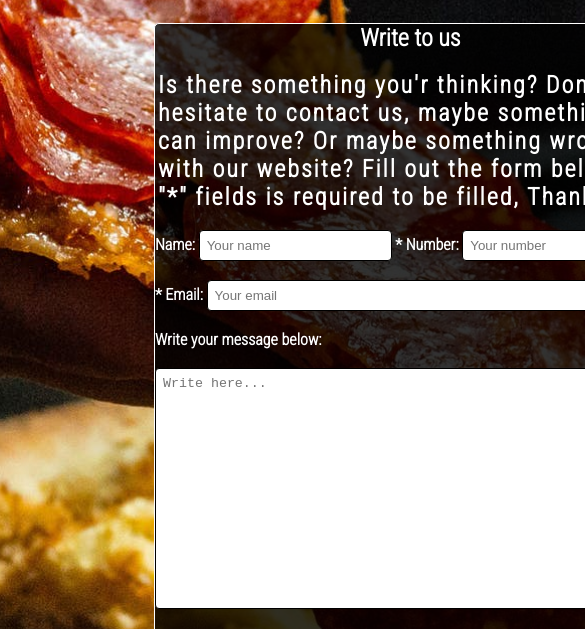
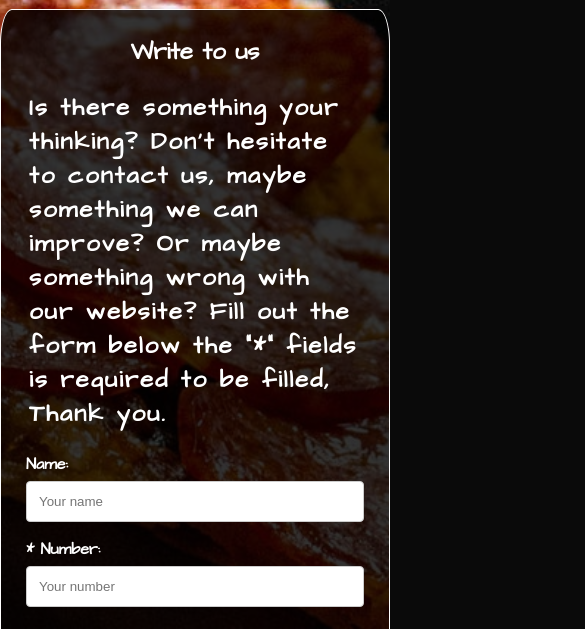
Before and after one commit to rebahama/Project-1, a plain HTML site: page contact.html in a window 390 px wide. Shown: the part 218-847 px from the top of the page, 585 px wide, since content can reach past the window. Drawn offline with nearby package versions, Linux system fonts and the light colour scheme.

Commit message:
fix small bugs

```diff
--- a/assets/css/style.css
+++ b/assets/css/style.css
@@ -16,10 +16,6 @@ body {
     display: flex;
     flex-direction: column;
     min-height: 100vh;
-
-
-
-
 }
 
 h1 {
@@ -87,8 +83,8 @@ margin-left: 15%;
 border: solid 1px;
 max-width: 100%;
 margin-bottom: 5%;
+}
 
-}
 #menu p,#about-us p {
     margin-left: 5px;
 }
@@ -114,6 +110,8 @@ color: #ffff;
 font-size: 200%;
 text-align: center;
 background-color:rgba(0,0,0,.8);
+font-family: 'Architects Daughter', cursive;
+
 }
 
 /*style the link to menu page on home page*/
@@ -121,8 +119,9 @@ background-color:rgba(0,0,0,.8);
 color: #ffff;
 text-decoration: none;
 background-color: black;
-padding: 20px;
-border-radius: 50%;
+padding: 5px;
+border: solid 1px #ffff;
+font-family: 'Architects Daughter', cursive;
 }
 
 #button-menu-intro {
@@ -163,13 +162,8 @@ border-radius: 50%;
 /*styling footer*/
 footer {
 background-color: rgba(0,0,0,.8);
-
 width: 100%;
-
 margin-top: auto;
-
-
-
 }
 
 .social-media {
@@ -203,28 +197,36 @@ footer {
 .social-media i:hover{
     color: #686767;
 }
+/* copyright text bottom of footer*/
+.footer-text-bottom{
+color: #ffff;
 
+}
 /*styling contact-us*/
 textarea,input[type="text"],input[type="email"]{
-    max-width: 100%;
+    width: 100%;
+    padding: 12px;
+    border: 1px solid #ccc;
+    border-radius: 4px;
+    box-sizing: border-box;
+    margin-top: 6px;
+    margin-bottom: 16px;
     resize: none;
-    border:solid 1px black;
-    margin-top: 6px;
-    margin-bottom: 10px;
-    padding: 7px;
-    margin: 0 auto;
-    border-radius: 4px;
+
+
 }
 
 #contact-form {
+width: 30%;
+background-color: rgba(0,0,0,.8);
+padding: 25px;
+color: #ffff;
+border-radius: 3%;
 margin: 0 auto;
-    width: 30%;
-    margin-top: 5%;
-    background-color:rgba(0,0,0,.8);
-    color: #ffff;
-    border: solid 1px;
-    border-radius: 5px;
+margin-top: 3%;
 margin-bottom: 5%;
+border: solid 1px #ffff;
+font-family: 'Architects Daughter', cursive;
 }
 
 legend {
@@ -232,9 +234,6 @@ legend {
     font-size: x-large;
 }
 
-#email-field {
-    width: 76%;
-}
 .button-form {
 background-color:rgba(237,19,19,.6) ;
 color: #ffff;
@@ -268,14 +267,6 @@ legend {
         height: auto;
         margin-left: 30%;
 
-    }
-
-    #contact-form {
-        width: 50%;
-        float: left;
-        max-width: 80%;
-        height: auto;
-        margin-left: 30%;
     }
 
         /* For screens below 750 px*/
@@ -318,9 +309,18 @@ legend {
             float: none;
             display: block;
             text-align: center;
+
+        }
+        footer {
+           margin-top: 50%;
+        }
+        .footer-text-bottom{
+           clear: both;
         }
 
 
 
 
+
+
 }
--- a/contact.html
+++ b/contact.html
@@ -39,7 +39,7 @@
         <legend>Write to us</legend>
         <br>
       </header>
-      <p class="text-form">Is there something you'r thinking? Don't hesitate to contact us, maybe something we can
+      <p class="text-form">Is there something your thinking? Don't hesitate to contact us, maybe something we can
         improve? Or maybe something wrong with our website? Fill out the form below the "*" fields is required to be
         filled, Thank you.</p>
       <br>
@@ -49,7 +49,7 @@
       <input id="number-field" type="email" name="number" placeholder="Your number" required>
       <br>
       <br>
-      <label for="email-field">* Email:</label>
+      <label for="email-field">* Email:</label> <br>
       <input id="email-field" type="email" name="email" placeholder="Your email" required><br><br>
       <label for="contact-us">Write your message below:</label><br><br>
       <textarea name="contact-us" id="contact-us" cols="60" rows="15" resize="none"
@@ -77,7 +77,9 @@
         <h2 class="opening-hours"> Open Everyday <br> Mon-Sun 06-22 <br> Number: 313123131</h2>
       </li>
     </ul>
-
+    <div class="footer-text-bottom">
+      <p> &copy; copyrights Rebahama</p>
+    </div>
   </footer>
   <!-- font aweseom script code-->
   <script src="https://kit.fontawesome.com/b82848b0eb.js" crossorigin="anonymous">
```
Also changed, not shown: index.html (+4 -0 lines), menu.html (+3 -0 lines), thankyou.html (+3 -1 lines). Lines whose indentation alone changed are shown as unchanged.
